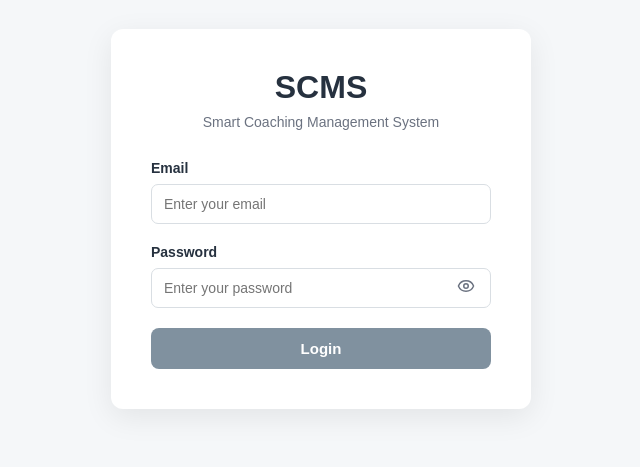
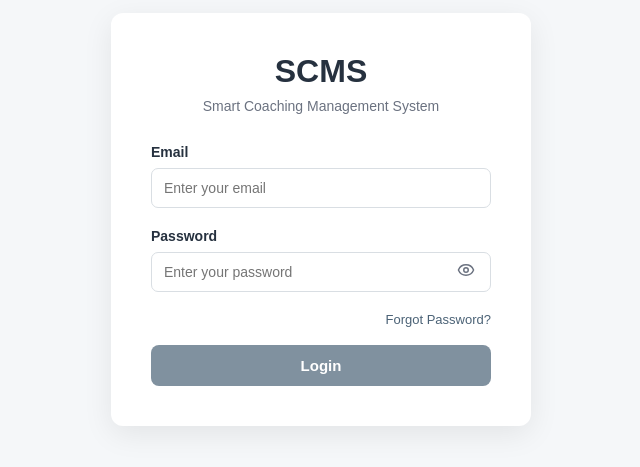
Before and after one commit to anilroyin/SCMS, a React (Vite) app in the folder client/: page /login in a window 1280 px wide. Shown: the part 181-648 px from the top of the page, without its empty margins (319-959 px from the left). Built offline with nearby package versions, Linux system fonts and the light colour scheme.

Commit message:
Updated the login page

```diff
--- a/client/src/pages/login.css
+++ b/client/src/pages/login.css
@@ -100,3 +100,22 @@
 .login-button:hover {
   background: #4b6276;
 }
+
+.forgot-password {
+  display: flex;
+  justify-content: flex-end;
+  margin-bottom: 18px;
+}
+
+.forgot-password button {
+  padding: 0;
+  border: none;
+  background: transparent;
+  color: #4b6276;
+  font-size: 13px;
+  cursor: pointer;
+}
+
+.forgot-password button:hover {
+  text-decoration: underline;
+}
--- a/client/src/pages/login.jsx
+++ b/client/src/pages/login.jsx
@@ -94,6 +94,15 @@ function Login() {
 
           {message && <p className="login-message">{message}</p>}
 
+          <div className="forgot-password">
+            <button
+             type="button"
+             onClick={() => navigate("/forgot-password")}
+             >
+            Forgot Password?
+          </button>
+         </div>
+
           <button type="submit" className="login-button">
             Login
           </button>
```
